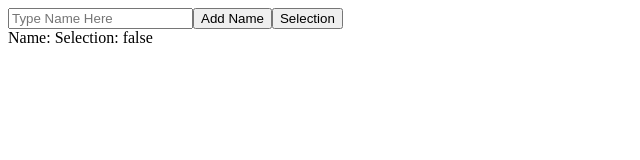
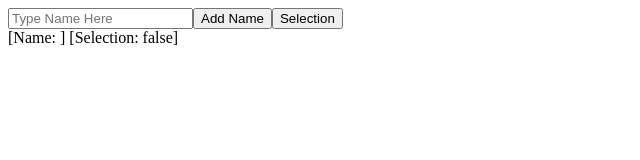
Before and after one commit to Abhay0294/react-ts-4zguqj, a React (Create React App) app: page / in a window 1280 px wide. Shown: the top 160 px of the page, without its empty margins (0-640 px from the left). Built offline with nearby package versions, Linux system fonts and the light colour scheme.

Commit message:
1 file modified

```diff
--- a/Components/useEffect_useMemo_2.tsx
+++ b/Components/useEffect_useMemo_2.tsx
@@ -7,6 +7,19 @@ function StateMaintain() {
     name: '',
     selection: false,
   });
+
+  const user = React.useMemo(
+    () => ({
+      name: state.name,
+      selection: state.selection,
+    }),
+    [state.name, state.selection]
+  );
+
+  React.useEffect(() => {
+    console.log('*****Use effect called******');
+  }, [user]);
+
   const handleName = () => {
     setstate((prev) => ({ ...prev, name }));
     //()=>() call in this format while setting in useState
@@ -15,6 +28,8 @@ function StateMaintain() {
   const handleSelection = () => {
     setstate((prev) => ({ ...prev, selection: true }));
   };
+
+  console.log('Component Rendered');
   return (
     <div className="parent-container">
       <input
@@ -25,7 +40,7 @@ function StateMaintain() {
       ></input>
       <button onClick={handleName}> Add Name</button>
       <button onClick={handleSelection}>Selection</button>
-      <div>{`Name: ${state.name} Selection: ${state.selection}`}</div>
+      <div>{`[Name: ${state.name}] [Selection: ${state.selection}]`}</div>
     </div>
   );
 }
```
